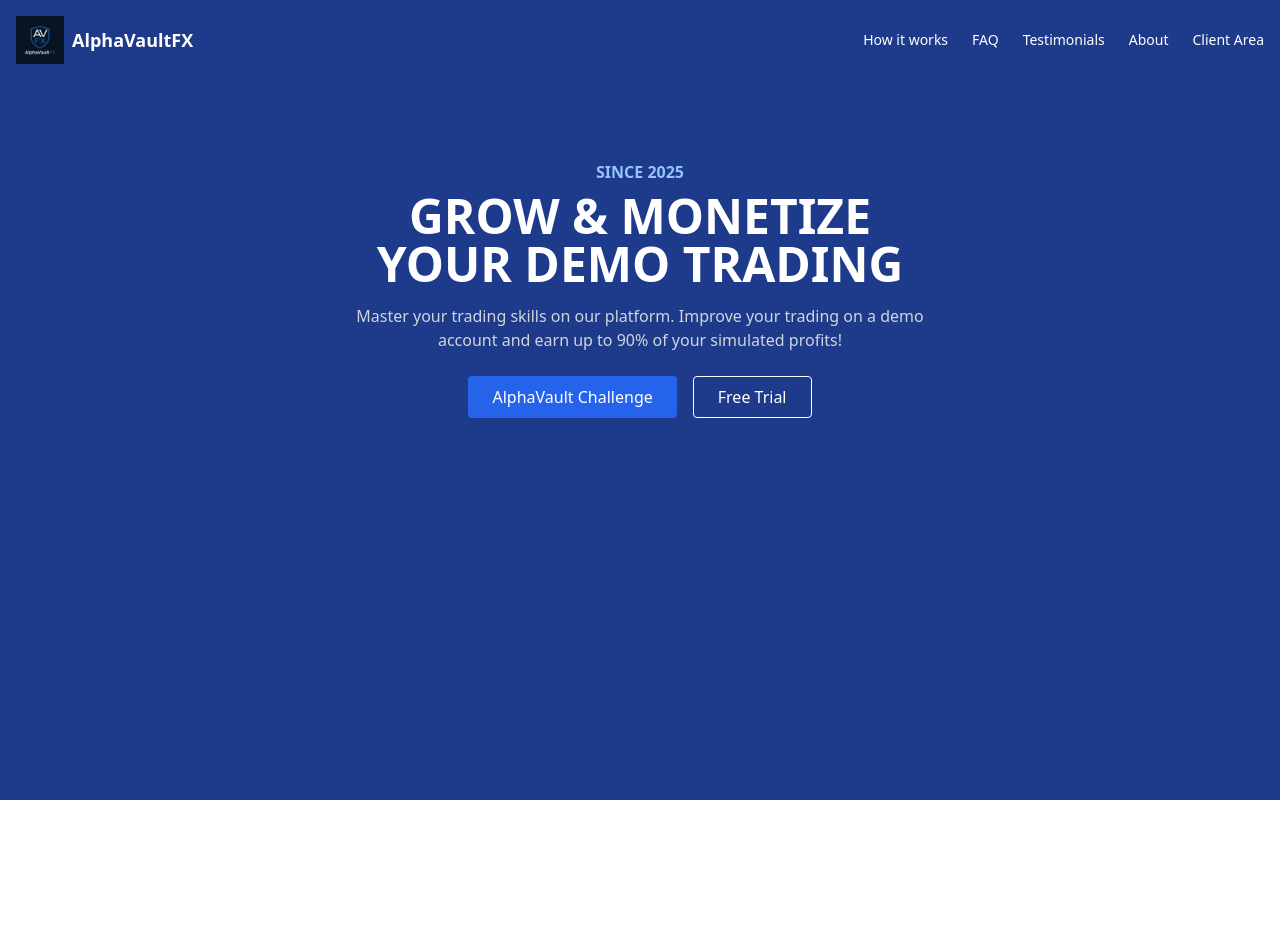
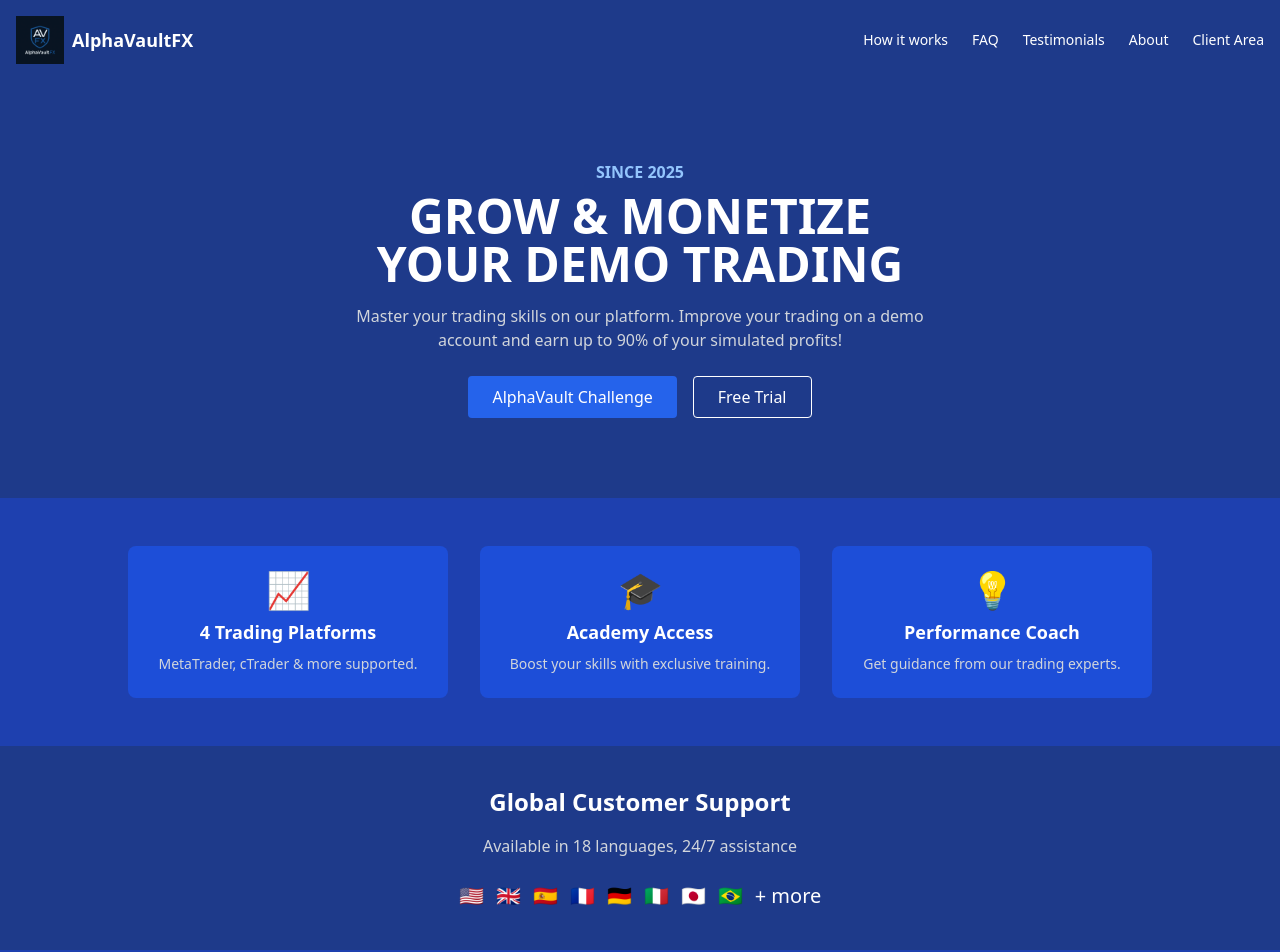
Before and after one commit to alfredh110/alphavaultfx-site, a Next.js app: page / in a window 1280 px wide. Shown: the top 952 px of the page. Before the commit the page ends 800 px from the top, so only its background shows below. Built offline with nearby package versions, Linux system fonts and the light colour scheme.

Commit message:
Update index.js

```diff
--- a/pages/index.js
+++ b/pages/index.js
@@ -35,6 +35,49 @@
           </button>
         </div>
       </section>
+
+      {/* TRADING FEATURES */}
+      <section className="py-12 bg-blue-800">
+        <div className="max-w-5xl mx-auto grid grid-cols-1 md:grid-cols-3 gap-8 text-center">
+          <div className="bg-blue-700 rounded-lg p-6 hover:bg-blue-600 transition">
+            <div className="text-4xl mb-2">📈</div>
+            <h3 className="font-bold text-lg mb-2">4 Trading Platforms</h3>
+            <p className="text-gray-300 text-sm">MetaTrader, cTrader & more supported.</p>
+          </div>
+          <div className="bg-blue-700 rounded-lg p-6 hover:bg-blue-600 transition">
+            <div className="text-4xl mb-2">🎓</div>
+            <h3 className="font-bold text-lg mb-2">Academy Access</h3>
+            <p className="text-gray-300 text-sm">Boost your skills with exclusive training.</p>
+          </div>
+          <div className="bg-blue-700 rounded-lg p-6 hover:bg-blue-600 transition">
+            <div className="text-4xl mb-2">💡</div>
+            <h3 className="font-bold text-lg mb-2">Performance Coach</h3>
+            <p className="text-gray-300 text-sm">Get guidance from our trading experts.</p>
+          </div>
+        </div>
+      </section>
+
+      {/* CUSTOMER SUPPORT */}
+      <section className="py-10 text-center">
+        <h2 className="text-2xl font-bold mb-4">Global Customer Support</h2>
+        <p className="text-gray-300 mb-6">Available in 18 languages, 24/7 assistance</p>
+        <div className="flex flex-wrap justify-center gap-3">
+          <span className="text-xl">🇺🇸</span>
+          <span className="text-xl">🇬🇧</span>
+          <span className="text-xl">🇪🇸</span>
+          <span className="text-xl">🇫🇷</span>
+          <span className="text-xl">🇩🇪</span>
+          <span className="text-xl">🇮🇹</span>
+          <span className="text-xl">🇯🇵</span>
+          <span className="text-xl">🇧🇷</span>
+          <span className="text-xl">+ more</span>
+        </div>
+      </section>
+
+      {/* FOOTER */}
+      <footer className="bg-blue-800 py-6 text-center text-sm text-gray-400">
+        © {new Date().getFullYear()} AlphaVaultFX. All rights reserved.
+      </footer>
     </div>
   );
 }
```
